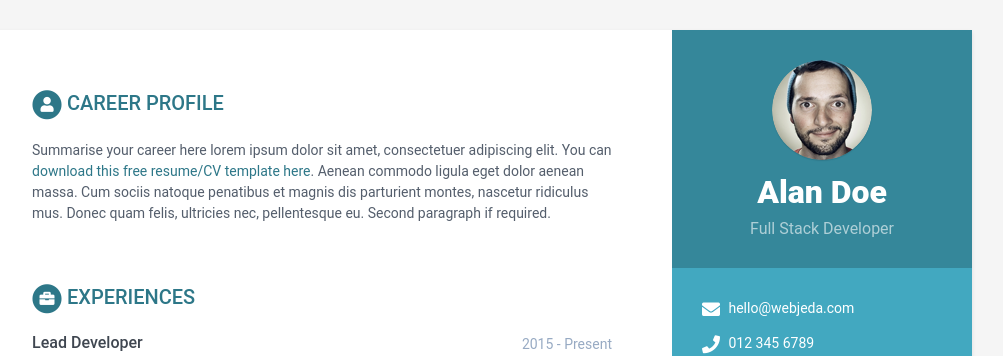
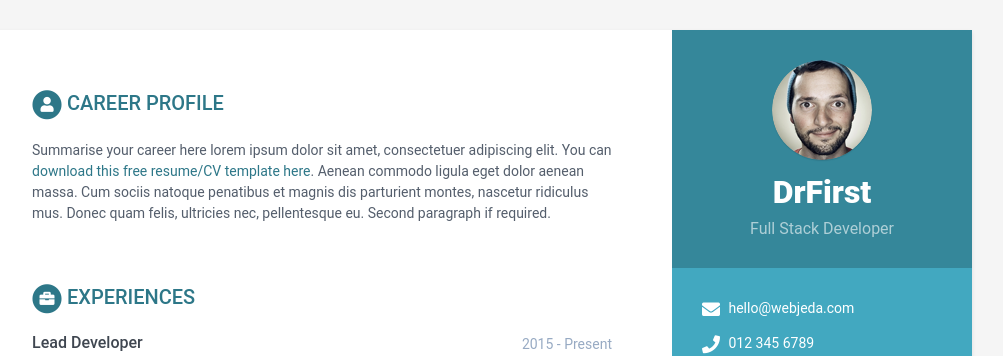
Before and after one commit to DrFirstLee/testblog, a Jekyll site: the page built from index.html, in a window 1280 px wide and 900 px high. Shown: the top 356 px of the window, without its empty margins (168-1171 px from the left). Built offline with Jekyll 4.4.1, drawn with Linux system fonts in a browser that asks for light colours.

Commit message:
Update data.yml

```diff
--- a/_data/data.yml
+++ b/_data/data.yml
@@ -8,7 +8,7 @@ sidebar:
     education: True # set to False if you want education in main section instead of in sidebar
 
     # Profile information
-    name: Alan Doe
+    name: DrFirst
     tagline: Full Stack Developer
     avatar: profile.png  #place a 100x100 picture inside /assets/images/ folder and provide the name of the file below
 
```
